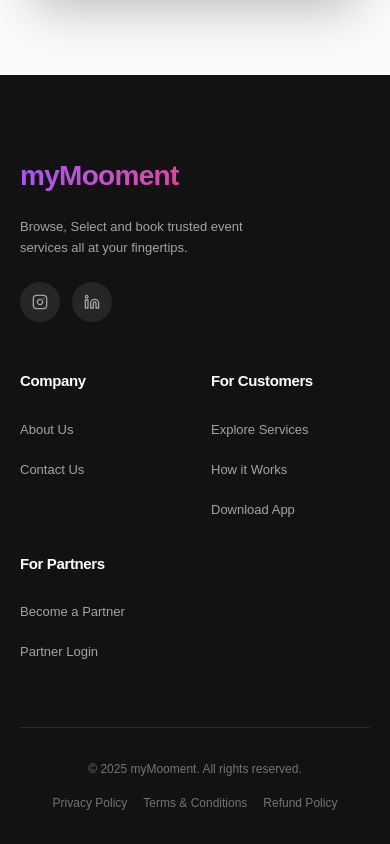
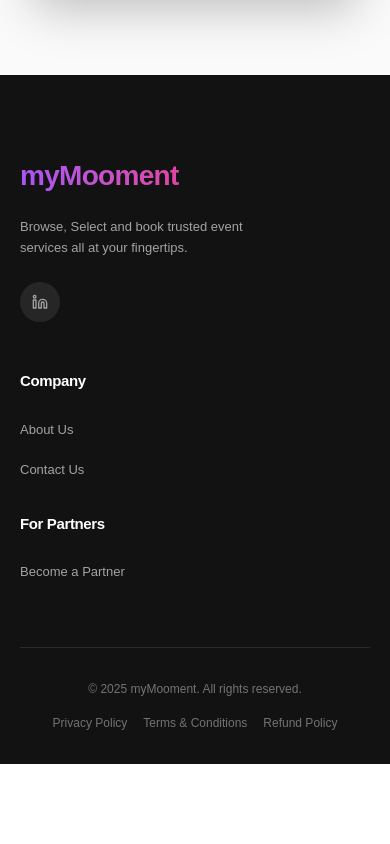
Before and after one commit to myMooment/mymooment-users, a React (Vite) app: page / in a window 390 px wide. Shown: the part 10062-10906 px from the top of the page. After the commit the page ends 10826 px from the top, so only its background shows below. Built offline with nearby package versions, Linux system fonts and the light colour scheme.

Commit message:
Changes the links

```diff
--- a/src/App.tsx
+++ b/src/App.tsx
@@ -5,10 +5,12 @@ import { Terms } from './pages/Terms';
 import { RefundPolicy } from './pages/RefundPolicy';
 import { PaymentPolicy } from './pages/PaymentPolicy';
 import { VendorAgreement } from './pages/VendorAgreement';
+import { ScrollToTop } from './components/ScrollToTop';
 
 function App() {
   return (
     <BrowserRouter>
+      <ScrollToTop />
       <Routes>
         <Route path="/" element={<LandingPage />} />
         <Route path="/privacy" element={<PrivacyPolicy />} />
--- /dev/null
+++ b/src/components/ScrollToTop.tsx
@@ -0,0 +1,12 @@
+import { useEffect } from 'react';
+import { useLocation } from 'react-router-dom';
+
+export function ScrollToTop() {
+  const { pathname } = useLocation();
+
+  useEffect(() => {
+    window.scrollTo(0, 0);
+  }, [pathname]);
+
+  return null;
+}
--- a/src/features/landing/components/Footer.tsx
+++ b/src/features/landing/components/Footer.tsx
@@ -1,4 +1,4 @@
-import { Instagram, Linkedin } from 'lucide-react';
+import { Linkedin } from 'lucide-react';
 import { Link } from 'react-router-dom';
 import { Container } from '../../../components/ui/Container';
 
@@ -19,17 +19,14 @@ export function Footer() {
             </p>
             {/* Social Icons */}
             <div className="mt-6 flex items-center gap-3">
-              <a href="#" className="w-10 h-10 rounded-full bg-[#262626] hover:bg-[#333333] transition-colors flex items-center justify-center text-[#A3A3A3] hover:text-white">
-                <Instagram className="w-4 h-4" />
-              </a>
-              <a href="#" className="w-10 h-10 rounded-full bg-[#262626] hover:bg-[#333333] transition-colors flex items-center justify-center text-[#A3A3A3] hover:text-white">
+              <a href="https://www.linkedin.com/company/mymooment" target="_blank" rel="noopener noreferrer" className="w-10 h-10 rounded-full bg-[#262626] hover:bg-[#333333] transition-colors flex items-center justify-center text-[#A3A3A3] hover:text-white">
                 <Linkedin className="w-4 h-4" />
               </a>
             </div>
           </div>
 
           {/* Links Grid (Right) */}
-          <div className="flex-1 grid grid-cols-2 md:grid-cols-3 gap-8">
+          <div className="flex-1 grid grid-cols-1 md:grid-cols-2 gap-8">
             {/* Company */}
             <div className="flex flex-col">
               <h4 className="text-[15px] font-bold text-white mb-6 tracking-tight">Company</h4>
@@ -39,22 +36,11 @@ export function Footer() {
               </ul>
             </div>
 
-            {/* For Customers */}
-            <div className="flex flex-col">
-              <h4 className="text-[15px] font-bold text-white mb-6 tracking-tight">For Customers</h4>
-              <ul className="space-y-4">
-                <li><Link to="#services" className="text-[13px] font-medium text-[#A3A3A3] hover:text-white transition-colors">Explore Services</Link></li>
-                <li><Link to="#how-it-works" className="text-[13px] font-medium text-[#A3A3A3] hover:text-white transition-colors">How it Works</Link></li>
-                <li><Link to="#download" className="text-[13px] font-medium text-[#A3A3A3] hover:text-white transition-colors">Download App</Link></li>
-              </ul>
-            </div>
-
             {/* For Partners */}
             <div className="flex flex-col">
               <h4 className="text-[15px] font-bold text-white mb-6 tracking-tight">For Partners</h4>
               <ul className="space-y-4">
-                <li><a href="https://partner.mymooment.com" className="text-[13px] font-medium text-[#A3A3A3] hover:text-white transition-colors">Become a Partner</a></li>
-                <li><a href="https://partner.mymooment.com/login" className="text-[13px] font-medium text-[#A3A3A3] hover:text-white transition-colors">Partner Login</a></li>
+                <li><a href="https://mypartner.mymooment.com" target="_blank" rel="noopener noreferrer" className="text-[13px] font-medium text-[#A3A3A3] hover:text-white transition-colors">Become a Partner</a></li>
               </ul>
             </div>
           </div>
--- a/src/features/landing/components/Navbar.tsx
+++ b/src/features/landing/components/Navbar.tsx
@@ -2,12 +2,6 @@ import { useState } from 'react';
 import { Menu, X } from 'lucide-react';
 import { Container } from '../../../components/ui/Container';
 import { Link, useLocation } from 'react-router-dom';
-
-const NAV_LINKS = [
-  { label: 'Categories', href: '#events' },
-  { label: 'How It Works', href: '#how-it-works' },
-  { label: 'Features', href: '#features' },
-];
 
 export function Navbar() {
   const [mobileOpen, setMobileOpen] = useState(false);
@@ -18,8 +12,6 @@ export function Navbar() {
   const navClasses = isHomePage
     ? "absolute top-0 w-full z-50 bg-transparent"
     : "sticky top-0 z-50 bg-white/80 backdrop-blur-xl border-b border-slate-100";
-
-  const textColor = isHomePage ? "text-white/90 hover:text-white" : "text-slate-500 hover:text-slate-900";
 
   return (
     <nav className={navClasses}>
@@ -32,22 +24,11 @@ export function Navbar() {
             </span>
           </Link>
 
-          {/* Desktop Links */}
-          <div className="hidden md:flex items-center gap-10">
-            {NAV_LINKS.map((link) => (
-              <a
-                key={link.label}
-                href={link.href}
-                className={`text-[15px] font-semibold transition-colors ${textColor}`}
-              >
-                {link.label}
-              </a>
-            ))}
-          </div>
+          {/* Desktop Links - Removed */}
 
           {/* Desktop CTA */}
           <div className="hidden md:block">
-            <a href="https://partner.mymooment.com" className="px-6 py-3 rounded-full bg-[#FFDE00] hover:bg-[#F2D200] transition-colors text-slate-900 text-[15px] font-bold flex items-center gap-2 shadow-lg shadow-[#FFDE00]/20">
+            <a href="https://mypartner.mymooment.com" target="_blank" rel="noopener noreferrer" className="px-6 py-3 rounded-full bg-[#FFDE00] hover:bg-[#F2D200] transition-colors text-slate-900 text-[15px] font-bold flex items-center gap-2 shadow-lg shadow-[#FFDE00]/20">
               Become a Partner
               <svg className="w-4 h-4" fill="none" viewBox="0 0 24 24" stroke="currentColor">
                 <path strokeLinecap="round" strokeLinejoin="round" strokeWidth="2.5" d="M14 5l7 7m0 0l-7 7m7-7H3" />
@@ -69,18 +50,8 @@ export function Navbar() {
         {mobileOpen && (
           <div className="md:hidden pb-6 pt-2 border-t border-white/10 mt-2 animate-in slide-in-from-top bg-white rounded-2xl shadow-xl absolute left-4 right-4 p-4 z-50">
             <div className="flex flex-col gap-1">
-              {NAV_LINKS.map((link) => (
-                <a
-                  key={link.label}
-                  href={link.href}
-                  onClick={() => setMobileOpen(false)}
-                  className="px-4 py-3 rounded-xl text-sm font-bold text-slate-700 hover:bg-slate-50 hover:text-[#FF0066] transition-colors"
-                >
-                  {link.label}
-                </a>
-              ))}
               <div className="mt-3 px-4">
-                <a href="https://partner.mymooment.com" className="w-full px-6 py-3 rounded-full bg-[#FFDE00] text-slate-900 text-sm font-bold flex items-center justify-center gap-2">
+                <a href="https://mypartner.mymooment.com" target="_blank" rel="noopener noreferrer" className="w-full px-6 py-3 rounded-full bg-[#FFDE00] text-slate-900 text-sm font-bold flex items-center justify-center gap-2">
                   Become a Partner
                   <svg className="w-4 h-4" fill="none" viewBox="0 0 24 24" stroke="currentColor">
                     <path strokeLinecap="round" strokeLinejoin="round" strokeWidth="2.5" d="M14 5l7 7m0 0l-7 7m7-7H3" />
```
